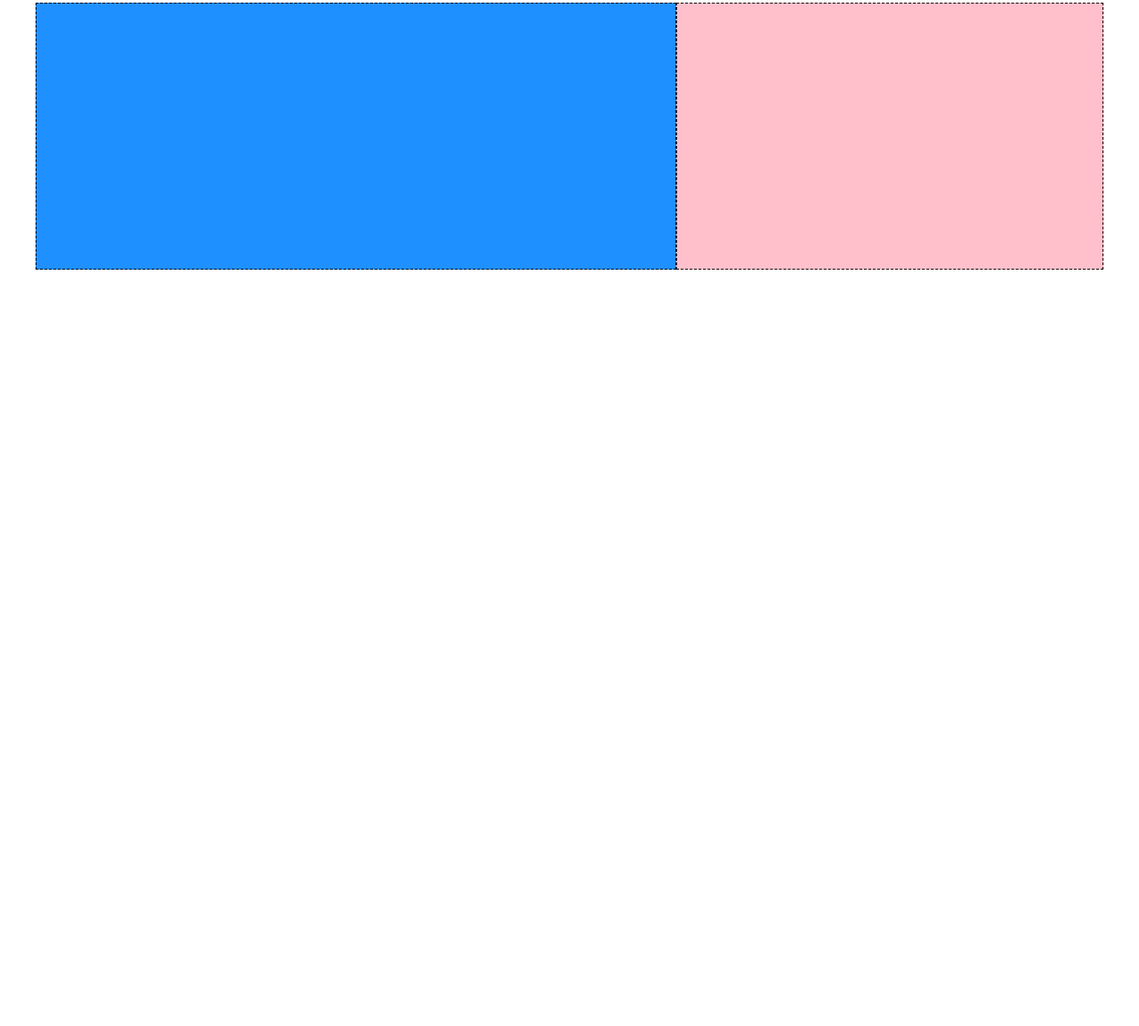
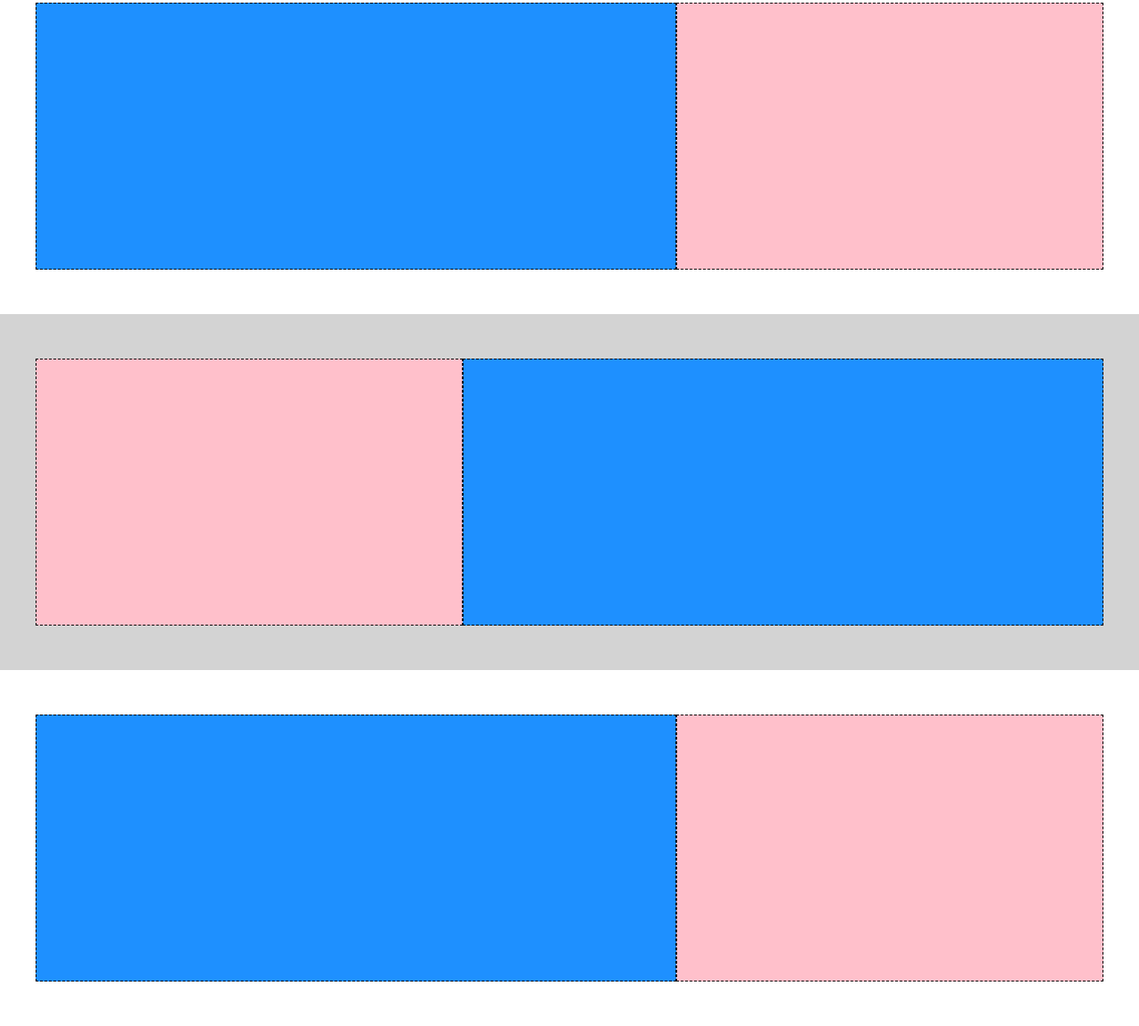
Before and after one commit to defendimattia/htmlcss-struttura-discord, a plain HTML site: page index.html in a window 1280 px wide. Shown: the part 502-1655 px from the top of the page at 89% size. Before the commit the page ends 855 px from the top, so only its background shows below. Drawn offline with Linux system fonts and the light colour scheme.

Commit message:
feat: added 2 sections

```diff
--- a/css/style.css
+++ b/css/style.css
@@ -103,7 +103,14 @@
     flex-basis: 40%;
 }
 
+.main-section2 {
+    padding: 50px 0;
+    background-color: #d3d3d3
+}
 
+.inverted {
+    flex-direction: row-reverse;
+}
 .debugger {
     height: 300px;
 }
--- a/index.html
+++ b/index.html
@@ -51,7 +51,23 @@
 
         <!-- first section -->
         <section class="main-section">
-            <div class="box-section ">
+            <div class="box-section">
+                <div class="box1 border debugger"></div>
+                <div class="box2 border"></div>
+            </div>
+        </section>
+
+        <!-- second section -->
+        <section class="main-section2">
+            <div class="box-section inverted">
+                <div class="box1 border debugger"></div>
+                <div class="box2 border"></div>
+            </div>
+        </section>
+
+        <!-- third section -->
+        <section class="main-section">
+            <div class="box-section">
                 <div class="box1 border debugger"></div>
                 <div class="box2 border"></div>
             </div>
```
